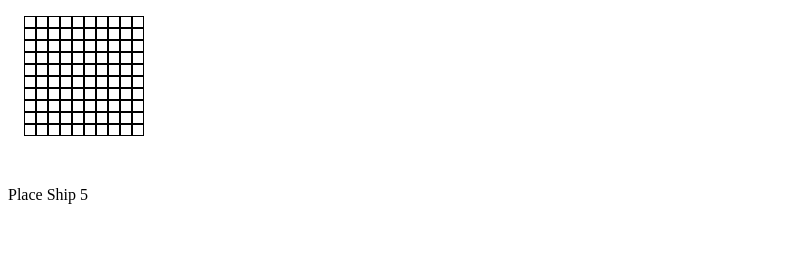
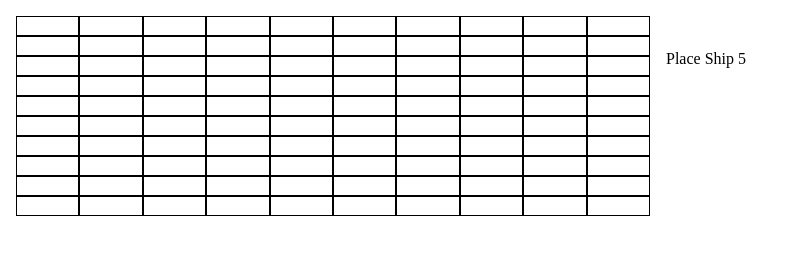
Before and after one commit to eccol/battleship-js, a website built with webpack: page src/index.html in a window 1280 px wide. Shown: the whole page, without its empty margins (0-801 px from the left). Built offline with nearby package versions, Linux system fonts and the light colour scheme.

Commit message:
Create CSS Grid layout

```diff
--- a/src/style.scss
+++ b/src/style.scss
@@ -1,11 +1,44 @@
+* {
+  margin: 0;
+  padding: 0;
+}
+
+.container {
+  display: grid;
+  grid-template-columns: repeat(1fr, 2);
+  grid-template-rows: repeat(1fr, 2);
+
+  .main {
+    grid-row: span 2;
+  }
+
+  .side {
+    grid-row: 1;
+    grid-column: 2;
+  }
+
+  .message {
+    grid-row: 2;
+    grid-column: 2;
+  }
+}
+
 .board {
   margin: 1rem;
   display: flex;
 
+  .row {
+    min-width: 10px;
+    flex: 1;
+    display: flex;
+    flex-direction: column;
+  }
+
   .square {
     border: 1px solid black;
-    width: 10px;
-    height: 10px;
+    min-height: 10px;
+    flex: 1 0 0;
+    height: auto;
   }
 
   .square.ship {
@@ -24,3 +57,8 @@
     background-color: red;
   }
 }
+
+.message {
+  height: 200px;
+  overflow: auto;
+}
```
